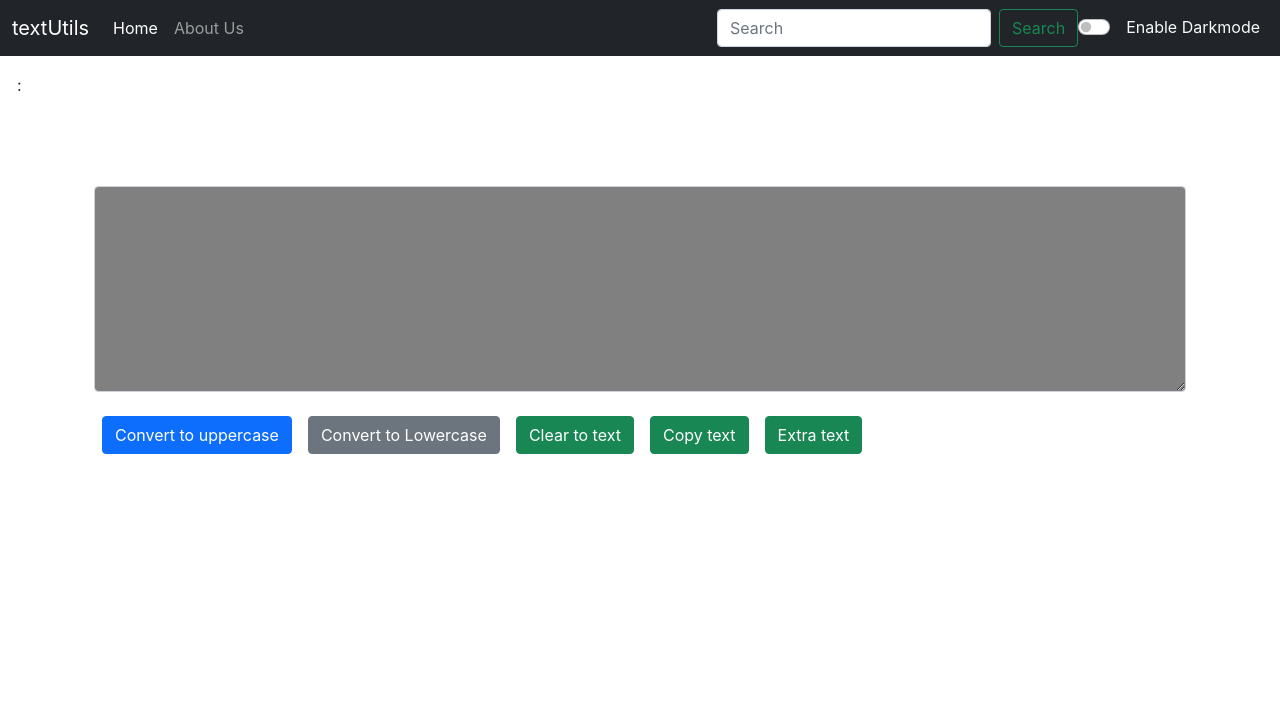
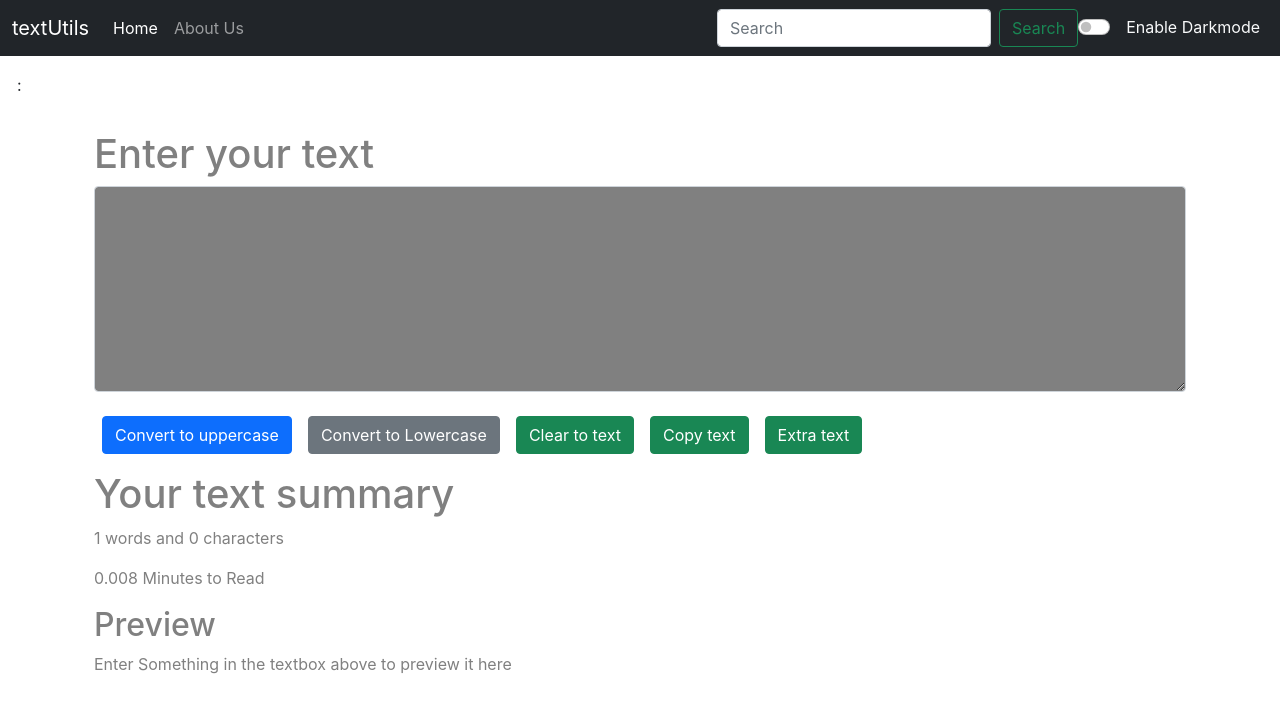
Before and after one commit to vinay007kumar/Library_Management_Project, a React (Vite) app in the folder reactjs/day1/day1/: page / in a window 1280 px wide. Shown: the top 712 px of the page. Built offline with nearby package versions, Linux system fonts and the light colour scheme.

Commit message:
textutils1

```diff
--- a/reactjs/day1/day1/src/About.jsx
+++ b/reactjs/day1/day1/src/About.jsx
@@ -21,7 +21,7 @@ export default function About() {
                 color: 'white',
                 backgroundColor: 'black'
             })
-            setbtntext("Enable light mode");
+            setbtntext("Enable dark mode");
         }
 
     }
--- a/reactjs/day1/day1/src/Textform.jsx
+++ b/reactjs/day1/day1/src/Textform.jsx
@@ -47,7 +47,7 @@ props.shoAlertsss("ExtraSpace ","success")
     const [text, setText] = useState('');
     return (
   <>
-<div className= "my-3 container" style={{color:props.mode==='light'?'gray':'white'}}>
+<div className= "my-3 container" style={{color:props.mode==='light'?'gray':'gray'}}>
 <h1>{props.heading}</h1>
 
 <textarea className="form-control" value={text} onChange={handleonchange} style={{backgroundColor:props.mode==='light'?'white':'gray', color:props.mode==='dark'?'white':'black'}} id="mytext" rows="8"></textarea><br />
@@ -57,7 +57,7 @@ props.shoAlertsss("ExtraSpace ","success")
 <button className="btn btn-success mx-2" onClick={handlecopy}>Copy text</button>
 <button className="btn btn-success mx-2" onClick={handleExtraspace}>Extra text</button>
 </div>
-<div className="container my-3" style={{color:props.mode==='light'?'gray':'white'}} >
+<div className="container my-3" style={{color:props.mode==='light'?'gray':'gray'}} >
 <h1>Your text summary</h1>
 <p>{text.split(" ").length} words and {text.length} characters</p>
 <p>{0.008* text.split(" ").length} Minutes to Read</p>
```
Lines whose indentation alone changed are shown as unchanged.
